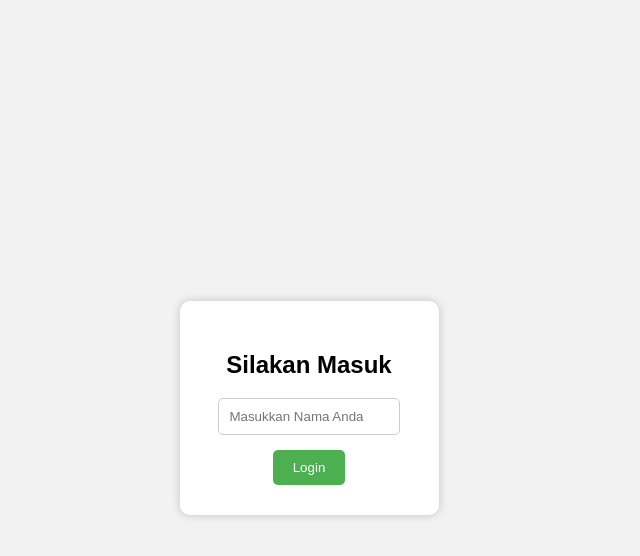
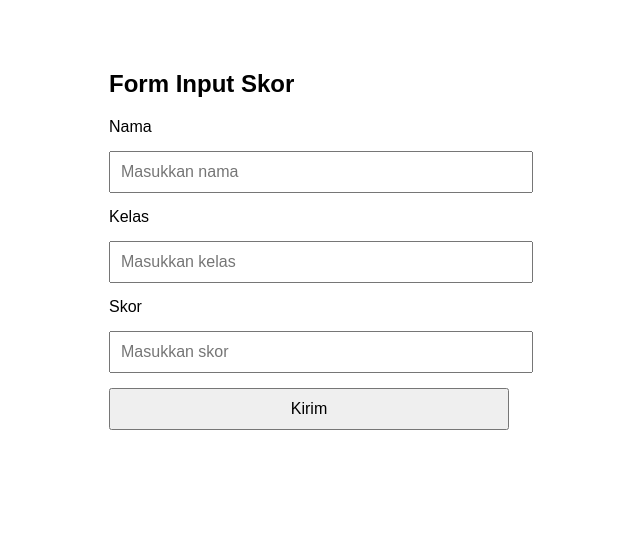
Before and after one commit to NardoTuns/ujiansmpbasaan, a plain HTML site: page index.html in a window 1280 px wide. Shown: the whole page, without its empty margins (331-971 px from the left). Drawn offline with Linux system fonts and the light colour scheme.

Commit message:
Update index.html

```diff
--- a/index.html
+++ b/index.html
@@ -2,64 +2,86 @@
 <html lang="id">
 <head>
   <meta charset="UTF-8">
-  <meta name="viewport" content="width=device-width, initial-scale=1">
-  <title>Login</title>
+  <title>Input Skor Siswa</title>
   <style>
     body {
       font-family: Arial, sans-serif;
-      display: flex;
-      height: 100vh;
-      justify-content: center;
-      align-items: center;
-      background-color: #f2f2f2;
+      max-width: 400px;
+      margin: auto;
+      padding-top: 50px;
     }
-    .login-box {
-      background: white;
-      padding: 30px;
-      border-radius: 10px;
-      box-shadow: 0 0 10px rgba(0,0,0,0.2);
-      text-align: center;
+    label, input, button {
+      display: block;
+      width: 100%;
+      margin-bottom: 15px;
     }
-    input[type="text"] {
+    input, button {
       padding: 10px;
-      width: 80%;
-      margin-bottom: 15px;
-      border: 1px solid #ccc;
-      border-radius: 5px;
+      font-size: 16px;
     }
-    button {
-      padding: 10px 20px;
-      background-color: #4CAF50;
-      color: white;
-      border: none;
-      border-radius: 5px;
-      cursor: pointer;
+    .success {
+      color: green;
     }
-    button:hover {
-      background-color: #45a049;
+    .error {
+      color: red;
     }
   </style>
 </head>
 <body>
-  <div class="login-box">
-    <h2>Silakan Masuk</h2>
-    <input type="text" id="nama" placeholder="Masukkan Nama Anda" required>
-    <br>
-    <button onclick="login()">Login</button>
-  </div>
+
+  <h2>Form Input Skor</h2>
+
+  <label for="nama">Nama</label>
+  <input type="text" id="nama" placeholder="Masukkan nama">
+
+  <label for="kelas">Kelas</label>
+  <input type="text" id="kelas" placeholder="Masukkan kelas">
+
+  <label for="skor">Skor</label>
+  <input type="number" id="skor" placeholder="Masukkan skor">
+
+  <button onclick="kirimData()">Kirim</button>
+
+  <p id="status"></p>
 
   <script>
-    function login() {
-      const nama = document.getElementById('nama').value.trim();
-      if (nama !== '') {
-        // Simpan nama di localStorage jika ingin digunakan di halaman berikut
-        localStorage.setItem('namaPengguna', nama);
-        // Pindah ke halaman mapel.html
-        window.location.href = 'soal_jawab.html';
-      } else {
-        alert('Silakan masukkan nama terlebih dahulu.');
-      }
+    function kirimData() {
+      const nama = document.getElementById("nama").value;
+      const kelas = document.getElementById("kelas").value;
+      const skor = document.getElementById("skor").value;
+
+      const url = "https://script.google.com/macros/s/AKfycbxiyb1onLoIZ2ftWqqXdMmRuNkKNIKGvQWoNH-6OkBqeqRmnkhIyKtqmPAD3WxzefX43Q/exec";
+
+      const data = {
+        nama: nama,
+        kelas: kelas,
+        skor: skor
+      };
+
+      fetch(url, {
+        method: "POST",
+        body: JSON.stringify(data),
+        headers: {
+          "Content-Type": "application/json"
+        }
+      })
+      .then(response => response.json())
+      .then(json => {
+        const status = document.getElementById("status");
+        if (json.status === "sukses") {
+          status.innerText = "Data berhasil dikirim!";
+          status.className = "success";
+        } else {
+          status.innerText = "Gagal mengirim data: " + json.error;
+          status.className = "error";
+        }
+      })
+      .catch(error => {
+        document.getElementById("status").innerText = "Terjadi kesalahan: " + error;
+        document.getElementById("status").className = "error";
+      });
     }
   </script>
+
 </body>
 </html>
```
